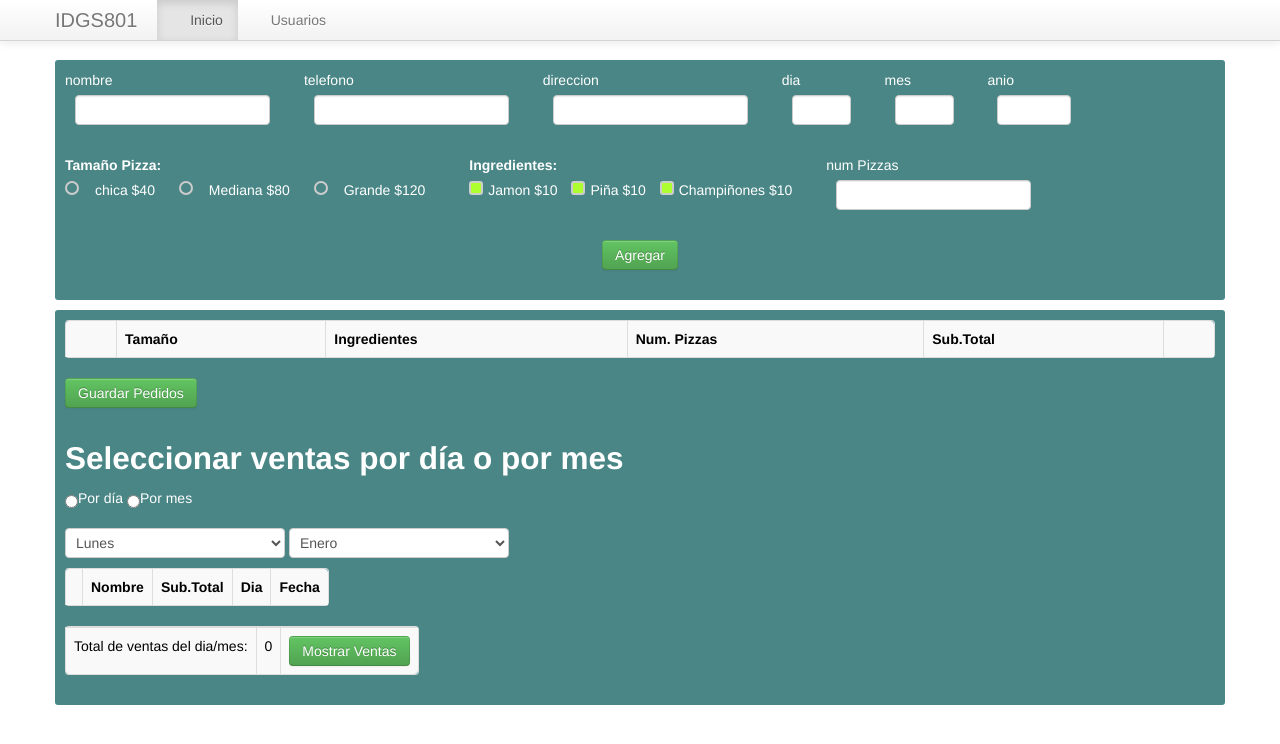
After one commit to IGDS801-20001472/Practicas_BD_IDGS801, a Flask app: page /Pedidos in a window 1280 px wide. The commit adds this page. Shown: the top 744 px of the page. Run offline with Flask 3, Linux system fonts and the light colour scheme; lists and menus that the app fills with data are empty; some libraries are stand-ins or nearby versions.

Commit message:
MAZM 13 de marzo 2024

```diff
--- a/forms.py
+++ b/forms.py
@@ -1,4 +1,4 @@
-from wtforms import validators,StringField, TelField, IntegerField, EmailField, Form
+from wtforms import validators,StringField, TelField, IntegerField, EmailField, Form, DecimalField
 
 
 class UserFormEmp(Form):
@@ -20,3 +20,25 @@ class UserFormEmp(Form):
         validators.DataRequired(message = "El campo es requerido"),
         validators.length(min=4, max=15, message="ingresa sueldo valido")
         ])
+
+class PedidosForm(Form):
+    id = TelField('id', [validators.number_range(min = 1, max = 20, message = 'valor no valido')])
+    nombre = StringField('nombre', [
+        validators.DataRequired(message = "El campo es requerido"),
+        validators.length(min=4, max=30, message="ingresa nombre valido")
+        ])
+    direccion = StringField('direccion')
+    telefono = StringField('telefono', [
+        validators.DataRequired(message = "El campo es requerido"),
+        validators.length(min=10, max=10, message="ingresa Telefono valido")
+        ])
+    ingredientes = StringField('ingredientes')
+    numPizzas = IntegerField('num Pizzas', [
+        validators.DataRequired(message = "El campo es requerido"),
+        validators.length(min=1, message="ingresa Cantidad valido")
+        ])
+    tamanio = StringField('tamanio')
+    subtotal = IntegerField('subtotal')
+    dia = IntegerField('dia')
+    mes = IntegerField('mes')
+    anio = IntegerField('anio')
--- a/main.py
+++ b/main.py
@@ -1,13 +1,21 @@
-from flask import Flask, render_template, request
-import forms
+from flask import Flask, render_template, request, redirect, url_for, flash
+import forms, datetime
 from flask import flash
 from flask_wtf.csrf import CSRFProtect
 from wtforms import validators
 from flask import g
 from config import DevelopmentConfig
-
+from sqlalchemy import func
 from models import db
 from models import Empleados
+from models import Pedidos
+
+
+import tkinter as tk
+from tkinter import messagebox
+
+
+
 
 app = Flask(__name__)
 app.config.from_object(DevelopmentConfig)
@@ -48,9 +56,225 @@ def index():
 
 
 
+pedidos = []
+ventasFiltradas = []
+listaAnios = []
 
 
 
+@app.route('/eliminar_pedido', methods=['POST'])
+def eliminar_pedido():
+    pedido_index = int(request.form.get('pedido_index')) - 1
+
+
+    if 0 <= pedido_index < len(pedidos):
+        del pedidos[pedido_index]
+
+
+    return redirect('/Pedidos')
+
+
+
+
+
+
+
+
+@app.route("/Pedidos", methods = ['GET', 'POST'])
+def Pedido():
+    formPizza = forms.PedidosForm(request.form)
+    if request.method == 'POST':
+
+        dias_semana = {0: "Lunes",1: "Martes",2: "Miercoles",3: "Jueves",4: "Viernes",5: "Sabado",6: "Domingo"}
+
+        for pedido_data in pedidos:
+            fecha = datetime.date(int(pedido_data['anio']), int(pedido_data['mes']), int(pedido_data['dia']))
+            diaSema = fecha.weekday()
+            nDiaSema = dias_semana[diaSema]
+            pedido = Pedidos(
+                nombre=pedido_data['nombre'],
+                direccion=pedido_data['direccion'],
+                tamanio=pedido_data['tamanio'],
+                telefono=pedido_data['telefono'],
+                ingredientes=', '.join(pedido_data['ingredientes']),
+                numPizzas=pedido_data['num_pizzas'],
+                total=pedido_data['subtotal'],
+                fecha=fecha,
+                diaN=nDiaSema
+            )
+            db.session.add(pedido)
+            db.session.commit()
+        mensaje = 'Pedidos guardados con Exito.'
+        flash(mensaje)
+        pedidos.clear()
+        return redirect('/Pedidos')
+
+
+
+    # ped= Pedidos.query.all()
+    # print(ped)
+    tableDataV = ventasFiltradas
+    totalV = 0
+    print(ventasFiltradas)
+    for venta in tableDataV:
+        totalV += venta['total']
+
+
+    print(totalV)
+
+
+
+    return render_template("Pizzeria.html", form = formPizza,  pedidos=pedidos,
+                            totalV = totalV, vFiltro = tableDataV)
+
+
+
+
+@app.route('/agregar_pedido', methods=['POST', 'GET'])
+def agregar_pedido():
+
+    formPizza = forms.PedidosForm(request.form)
+
+    if request.method == "POST":
+        nombre = formPizza.nombre.data
+        direccion = formPizza.direccion.data
+        telefono = request.form.get('telefono')
+        tamanio = request.form.get('tamanio')
+        ingredientes = request.form.getlist('ingredientes')
+        num_pizzas = request.form.get('numPizzas')
+        subtotal = request.form.get('subtotal')
+        if tamanio == "Chica":
+            subtotal = ((len(ingredientes) * 10)+ 40)* (int(num_pizzas))
+        if tamanio == "Mediana":
+            subtotal = ((len(ingredientes) * 10)+ 80)* (int(num_pizzas))
+        if tamanio == "Grande":
+            subtotal = ((len(ingredientes) * 10)+ 120)* (int(num_pizzas))
+        dia = request.form.get('dia')
+        mes = request.form.get('mes')
+        anio = request.form.get('anio')
+        diaN = request.form.get('diaN')
+
+        pedidos.append({'nombre': nombre, 'telefono': telefono, 'direccion': direccion,
+                'tamanio': tamanio, 'ingredientes': ingredientes, 'num_pizzas': num_pizzas,
+                'subtotal': subtotal, 'dia': dia, 'mes': mes, 'anio': anio, 'diaN': diaN})
+
+
+
+        for index, pedido in enumerate(pedidos):
+            print(f"Índice: {index}, Pedido: {pedido}")
+
+
+
+        return redirect('/Pedidos')
+
+
+
+
+
+@app.route('/guardar_cambios', methods=['POST', 'GET'])
+def guardar_cambios():
+    pedido_index = int(request.form.get('pedido_index'))
+    print(f"Indice a modificar: {pedido_index}")
+    if 0 <= pedido_index < len(pedidos):
+
+        nombre = request.form.get('nombre')
+        direccion = request.form.get('direccion')
+        telefono = request.form.get('telefono')
+        tamanio = request.form.get('tamanio')
+        ingredientes = request.form.getlist('ingredientes')
+        numPizzas =request.form.get('num_pizzas')
+        dia = request.form.get('dia')
+        mes = request.form.get('mes')
+        anio = request.form.get('anio')
+
+
+        tamanio = request.form.get('tamanio')
+        ingredientes = request.form.getlist('ingredientes')
+        #num_pizzas = request.form.get('numPizzas')
+        print(numPizzas)
+        subtotal = 0
+
+        if tamanio == "Chica":
+            subtotal = ((len(ingredientes) * 10) + 40) * int(numPizzas)
+        elif tamanio == "Mediana":
+            subtotal = ((len(ingredientes) * 10) + 80) * int(numPizzas)
+        elif tamanio == "Grande":
+            subtotal = ((len(ingredientes) * 10) + 120) * int(numPizzas)
+
+        pedidos[pedido_index]['subtotal'] = subtotal
+
+
+        pedidos[pedido_index]['nombre'] = nombre
+        pedidos[pedido_index]['direccion'] = direccion
+        pedidos[pedido_index]['telefono'] = telefono
+        pedidos[pedido_index]['tamanio'] = tamanio
+        pedidos[pedido_index]['ingredientes'] = ingredientes
+        pedidos[pedido_index]['num_pizzas'] = numPizzas
+        pedidos[pedido_index]['dia'] = dia
+        pedidos[pedido_index]['mes'] = mes
+        pedidos[pedido_index]['anio'] = anio
+        pedidos[pedido_index]['diaN'] = diaN
+
+        print(pedidos)
+
+    return redirect('/Pedidos')
+
+
+
+
+@app.route('/redirigir_modificar', methods=['POST', 'GET'])
+def redirigir_modificar():
+    pedido_index = int(request.form.get('pedido_index')) - 1
+
+
+    if 0 <= pedido_index < len(pedidos):
+        pedido = pedidos[pedido_index]
+
+        print(pedido)
+        print(pedido_index)
+        return render_template('Modificar.html', pedido=pedido, pedido_index = pedido_index)
+
+
+    return redirect(url_for('Pedido'))
+
+
+
+@app.route('/filtro', methods=['POST', 'GET'])
+def filtro():
+    if request.method == 'POST':
+
+        seleccion = request.form.get('seleccion')
+        ventasFiltradas.clear()
+        if seleccion == 'diaS':
+            diaN = request.form.get('diaFiltro')
+            ventas_filtradas = db.session.query( Pedidos.nombre,func.sum(Pedidos.total).label('total'),
+                                            Pedidos.fecha,Pedidos.diaN).filter(
+            Pedidos.diaN == diaN
+            ).group_by(Pedidos.nombre, Pedidos.fecha).all()
+            for v in ventas_filtradas:
+                ventasT = {'nombre': v.nombre,
+                                        'total': v.total,
+                                        'diaN' : v.diaN,
+                                        'fecha': v.fecha}
+                ventasFiltradas.append(ventasT)
+            print(f"VentaFiltro: {ventasFiltradas}")
+
+        elif seleccion == 'mesS':
+            mes = request.form.get('mesFiltro')
+            ventas_filtradas = db.session.query(Pedidos.nombre,func.sum(Pedidos.total).label('total'),
+                                            Pedidos.fecha,Pedidos.diaN).filter(
+            func.month(Pedidos.fecha) == mes
+            ).group_by(Pedidos.nombre, Pedidos.fecha).all()
+
+
+            for v in ventas_filtradas:
+                ventasT = {'nombre': v.nombre,
+                                        'total': v.total,
+                                        'diaN' : v.diaN,
+                                        'fecha':v.fecha}
+                ventasFiltradas.append(ventasT)
+            print(f"VentaFiltro: {ventasFiltradas}")
+        return redirect('/Pedidos')
 
 
 
--- /dev/null
+++ b/static/Styles/StylePizza.css
@@ -0,0 +1,113 @@
+.content-pedido{
+    margin-top: auto;
+    margin-bottom: 10px;
+    height: 40%;
+    background-color: rgb(74, 134, 134);
+    color: white;
+    padding: 10px;
+    border-radius: 3px;
+}
+
+.content-pedido form .form-control {
+    display: inline-block;
+    width: auto;
+    margin-right: 10px;
+}
+
+.form-group-container {
+    display: inline-block;
+    vertical-align: top;
+    margin-right: 20px;
+}
+
+
+.radio-group-container {
+    border: 1px solid #ccc;
+    padding: 10px;
+    margin-bottom: 20px;
+}
+.form-control {
+    max-width: 300px;
+    width: 100%;
+    margin-bottom: 10px;
+}
+
+.radio-group-title {
+    font-weight: bold;
+    margin-bottom: 5px;
+}
+
+.radio-group label {
+    display: inline-block;
+    position: relative;
+    padding-left: 30px;
+    cursor: pointer;
+    margin-right: 20px;
+}
+
+.radio-group input[type="radio"] {
+    display: none;
+}
+
+.radio-group input[type="radio"]:checked + label {
+    font-weight: bold;
+}
+
+.radio-group label:before {
+    content: '';
+    position: absolute;
+    left: 0;
+    top: 1px;
+    width: 10px;
+    height: 10px;
+    border: 2px solid #ccc;
+    border-radius: 50%;
+}
+
+.radio-group input[type="radio"]:checked + label:before {
+    background-color: greenyellow;
+}
+
+
+
+
+
+
+
+.checkbox-group-title {
+    font-weight: bold;
+    margin-bottom: 5px;
+}
+
+.checkbox-group input[type="checkbox"] {
+    display: none; /* Oculta los checkboxes nativos */
+}
+
+.checkbox-group input[type="checkbox"] + label {
+    display: inline-block;
+    margin-right: 10px;
+    cursor: pointer;
+}
+
+.checkbox-group input[type="checkbox"]:checked + label {
+    font-weight: bold; /* Cambia el estilo cuando está seleccionado */
+}
+
+.checkbox-group input[type="checkbox"] + label:before {
+    content: '';
+    display: inline-block;
+    width: 10px;
+    height: 10px;
+    border: 2px solid #ccc;
+    border-radius: 3px;
+    background-color: greenyellow;
+    margin-right: 5px;
+}
+
+.checkbox-group input[type="checkbox"]:checked + label:before {
+    content: '\2713';
+    text-align: center;
+    line-height: 10px;
+    font-size: 10px;
+    color: black;
+}
--- /dev/null
+++ b/templates/Pizzeria.html
@@ -0,0 +1,200 @@
+{% extends 'layout.html' %}
+
+{% block container %}
+
+{% import "_macros.html" as macros%}
+<div class="content-pedido">
+    <form name="sent" action="/agregar_pedido" id="contactForm" method="POST">
+        <div class="form-group-container">
+            {{macros.camposNuevos(form.nombre, class= 'form-control') }}
+        </div>
+        <div class="form-group-container">
+            {{macros.camposNuevos(form.telefono, class= 'form-control') }}
+        </div>
+        <div class="form-group-container">
+            {{macros.camposNuevos(form.direccion, class= 'form-control') }}
+        </div>
+        <div class="form-group-container">
+            {{macros.camposNuevos(form.dia,  class= 'form-control', style="width: 45px;") }}
+        </div>
+        <div class="form-group-container">
+            {{macros.camposNuevos(form.mes, class= 'form-control', style="width: 45px;") }}
+        </div>
+        <div class="form-group-container">
+            {{macros.camposNuevos(form.anio, class= 'form-control', style="width: 60px;") }}
+        </div>
+
+<br>
+
+        <div class="form-group-container">
+            <div class="radio-group-title">Tamaño Pizza:</div>
+            <div class="radio-group">
+                <input type="radio" id="option1" name="tamanio" value="Chica">
+                <label for="option1">chica $40</label>
+
+                <input type="radio" id="option2" name="tamanio" value="Mediana">
+                <label for="option2">Mediana $80</label>
+
+                <input type="radio" id="option3" name="tamanio" value="Grande">
+                <label for="option3">Grande $120</label>
+            </div>
+        </div>
+
+        <div class="form-group-container">
+            <div class="checkbox-group-title">Ingredientes:</div>
+            <div class="checkbox-group">
+                <input type="checkbox" id="topping1" name="ingredientes" value="Jamon">
+                <label for="topping1">Jamon $10</label>
+
+                <input type="checkbox" id="topping2" name="ingredientes" value="Pinia">
+                <label for="topping2">Piña $10</label>
+
+                <input type="checkbox" id="topping3" name="ingredientes" value="Champiniones">
+                <label for="topping3">Champiñones $10</label>
+            </div>
+        </div>
+
+
+        <div class="form-group-container">
+            {{macros.camposNuevos(form.numPizzas, class= 'form-control') }}
+        </div>
+
+<br>
+
+        <input type="hidden" name = "csrf_token" value="{{ csrf_token() }}">
+        <center><input class="btn btn-success" type="submit" id="send-signup" name="signup" value="Agregar"></center>
+    </form>
+</div>
+
+
+<div class="content-pedido">
+
+    <table class="table table-striped table-bordered" style="color: black;">
+        <tr style="color: black;">
+            <th></th>
+            <th>Tamaño</th>
+            <th>Ingredientes</th>
+            <th>Num. Pizzas</th>
+            <th>Sub.Total</th>
+            <th></th>
+        </tr>
+        <tbody>
+            {% for pedido in pedidos %}
+                <tr>
+                    <td></td>
+                    <td>{{ pedido.tamanio }}</td>
+                    <td>{{ pedido.ingredientes }}</td>
+                    <td>{{ pedido.num_pizzas }}</td>
+                    <td>{{ pedido.subtotal }}</td>
+                    <td>
+                        <form action="/eliminar_pedido" method="POST">
+                            <input type="hidden" name = "csrf_token" value="{{ csrf_token() }}">
+                            <input type="hidden" name="pedido_index" value="{{ loop.index }}">
+                            <button type="submit" class="btn btn-danger btn-sm">Eliminar</button>
+                        </form>
+
+                        <form action="/redirigir_modificar" method="POST" style="display: inline;">
+                            <input type="hidden" name = "csrf_token" value="{{ csrf_token() }}">
+                            <input type="hidden" name="pedido_index" value="{{ loop.index }}">
+                            <button type="submit" class="btn btn-primary btn-sm">Modificar</button>
+                        </form>
+                    </td>
+                </tr>
+                {% endfor %}
+        </tbody>
+    </table>
+
+    <form action="/Pedidos" method="POST">
+        <input type="hidden" name="csrf_token" value="{{ csrf_token() }}">
+        <button type="submit" class="btn btn-success">Guardar Pedidos</button>
+    </form>
+    <div style="display: inline-block;">
+
+
+
+
+
+
+
+    <h2>Seleccionar ventas por día o por mes</h2>
+    <form action="/filtro" method="POST">
+      <input type="radio" name="seleccion" value="diaS">Por día
+      <input type="radio" name="seleccion" value="mesS">Por mes
+      <br><br>
+      <div id="porDia">
+        <select name="diaFiltro">
+            <option value="Lunes">Lunes</option>
+            <option value="Martes">Martes</option>
+            <option value="Miercoles">Miercoles</option>
+            <option value="Jueves">Jueves</option>
+            <option value="Viernes">Viernes</option>
+            <option value="Sabado">Sabado</option>
+            <option value="Domingo">Domingo</option>
+        </select>
+        <select name="mesFiltro">
+            <option value="1">Enero</option>
+            <option value="2">Febrero</option>
+            <option value="3">Marzo</option>
+            <option value="4">Abril</option>
+            <option value="5">Mayo</option>
+            <option value="6">Junio</option>
+            <option value="7">Julio</option>
+            <option value="8">Agosto</option>
+            <option value="9">Septiembre</option>
+            <option value="10">Octubre</option>
+            <option value="11">Noviembre</option>
+            <option value="12">Diciembre</option>
+
+        </select>
+
+      </div>
+
+
+
+      <table class="table table-striped table-bordered" style="color: black; width: fit-content;">
+        <tr style="color: black;">
+            <th></th>
+            <th>Nombre</th>
+            <th>Sub.Total</th>
+            <th>Dia</th>
+            <th>Fecha</th>
+        </tr>
+        <tbody>
+            {% for v in vFiltro %}
+                <tr>
+                    <td></td>
+                    <td>{{ v.nombre }}</td>
+                    <td>{{ v.total }}</td>
+                    <td>{{ v.diaN }}</td>
+                    <td>{{ v.fecha }}</td>
+                </tr>
+                {% endfor %}
+        </tbody>
+    </table>
+
+
+
+
+    <table class="table table-striped table-bordered" style="color: black; width: fit-content;">
+        <tr style="color: black;">
+
+        </tr>
+        <tbody>
+            <tr>
+                <td>Total de ventas del dia/mes:</td>
+                <td>{{totalV}}</td>
+                <td><form action="/filtro" method="POST">
+
+                    <input type="hidden" name="csrf_token" value="{{ csrf_token() }}">
+                    <button type="submit" class="btn btn-success">Mostrar Ventas</button>
+                </form></td>
+            </tr>
+        </tbody>
+    </table>
+</div>
+</div>
+
+
+
+
+{% endblock %}
--- a/templates/layout.html
+++ b/templates/layout.html
@@ -12,6 +12,7 @@
         .tr-head{background: #dff0d8;}
     </style>
     <link rel="stylesheet" href="../static/bootstrap 1/bootstrap/css/bootstrap-responsive.min.css">
+    <link rel="stylesheet" href="../static/Styles/StylePizza.css">
 </head>
 <body>
 
```
Also changed, not shown: models.py (+13 -0 lines), templates/Modificar.html (added, +83 -0 lines), templates/redirect.html (added, +11 -0 lines). Lines whose indentation alone changed are shown as unchanged.
